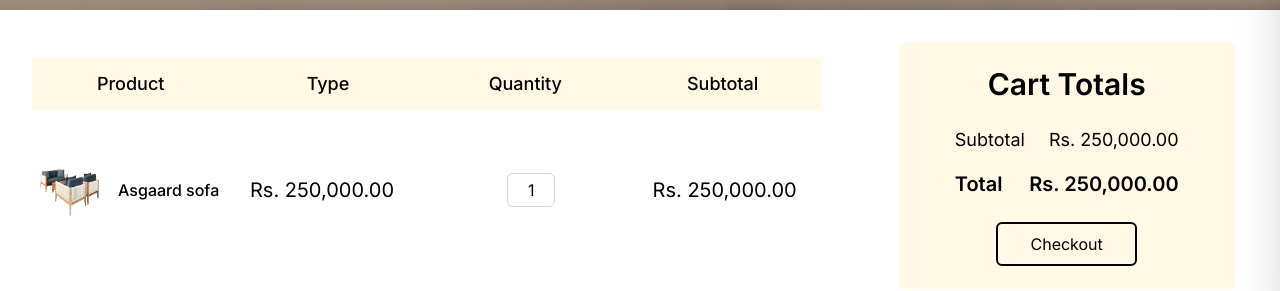
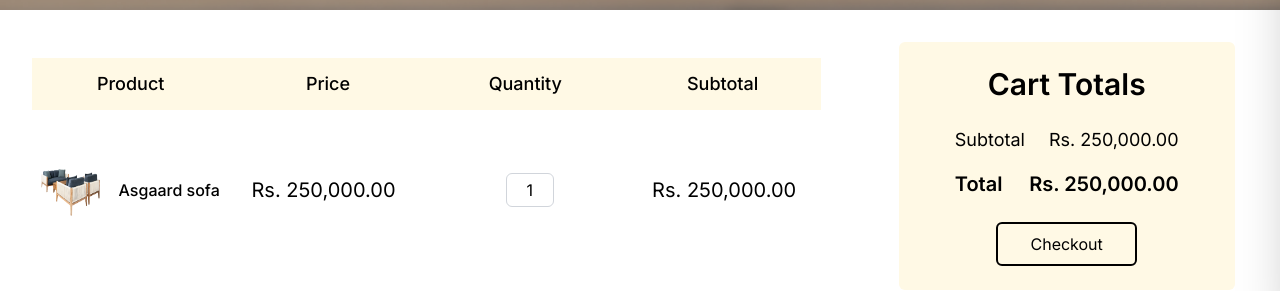
Before and after one commit to Kaxhif01/ecommercehackhatonUI, a Next.js app: page /Cart in a window 1280 px wide. Shown: the part 482-773 px from the top of the page. Built offline with nearby package versions, Linux system fonts and the light colour scheme.

Commit message:
responsive issuess

```diff
--- a/src/app/Cart/page.tsx
+++ b/src/app/Cart/page.tsx
@@ -21,7 +21,7 @@ const CartPage = () => {
           {/* Header Row: Product, Type, Quantity, Subtotal */}
           <div className="flex justify-between text-lg font-poppins font-medium bg-[#FFF9E5] py-3 text-black mb-4">
             <div className="w-1/4 text-center max-sm:text-sm">Product</div>
-            <div className="w-1/4 text-center max-sm:text-sm">Type</div>
+            <div className="w-1/4 text-center max-sm:text-sm">Price</div>
             <div className="w-1/4 text-center max-sm:text-sm">Quantity</div>
             <div className="w-1/4 text-center max-sm:text-sm">Subtotal</div>
           </div>
@@ -30,7 +30,7 @@ const CartPage = () => {
           <div className="flex justify-between items-center mb-4 pt-8 o max-soverflow-x-scroll">
             {/* Product */}
             <div className="w-1/4 flex items-center justify-center">
-              <img src="./images/Arrivals.png" alt="Asgaard sofa" className="w-16 h-16 mr-4" />
+              <img src="./images/arrivals.png" alt="Asgaard sofa" className="w-16 h-16 mr-4" />
               <span className="text-black font-poppins font-medium max-sm:text-sm">Asgaard sofa</span>
             </div>
 
@@ -40,7 +40,7 @@ const CartPage = () => {
             </div>
 
             {/* Quantity */}
-            <div className="w-1/4 ml-4 flex justify-center text-center max-sm:w-6">
+            <div className="w-1/4 ml-3 flex justify-center text-center max-sm:w-6">
               <div className="bg-white border border-gray-300 rounded-md w-12 py-1">
                 <span className="text-black font-poppins">1</span>
               </div>
```
